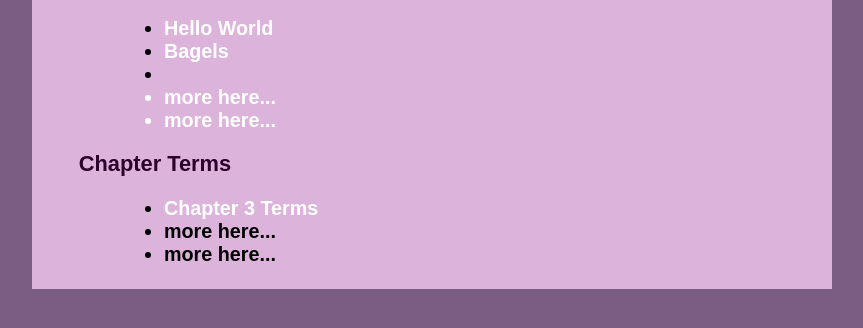
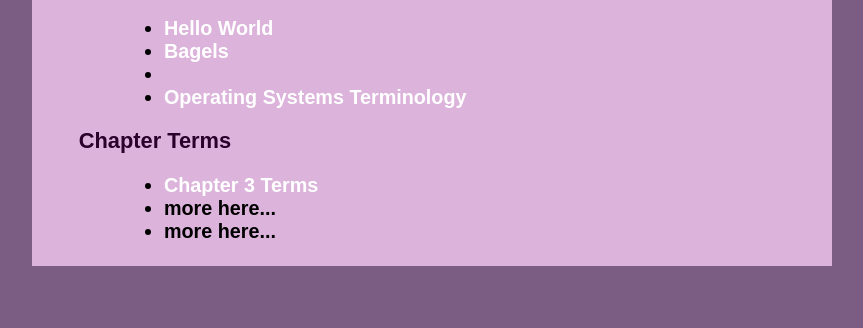
Before and after one commit to ngardner-pvcc/ngardner-pvcc.github.io, a plain HTML site: page updatedindex.html in a window 1280 px wide. Shown: the part 138-466 px from the top of the page, without its empty margins (208-1071 px from the left). Drawn offline with Linux system fonts and the light colour scheme.

Commit message:
Update updatedindex.html

```diff
--- a/updatedindex.html
+++ b/updatedindex.html
@@ -45,9 +45,7 @@ links to all my HTML and PYTHON programs-->
                         <li><a href = "helloworld.html"> Hello World </a></li>
                         <li><a href = "bagels.html"> Bagels </a></li>
                         <li><a href = "planets.html"Planets</a></li>
-                        <li>more here...</li>
-                        <li>more here...</li>
-                    </ul>
+                        <li><a href = "opsys.html<https://rking-pvcc.github.io/opsys.html>"> Operating Systems Terminology </a></li>
                 </h3>
                 <h2>Chapter Terms</h2>
                 <h3>
```
